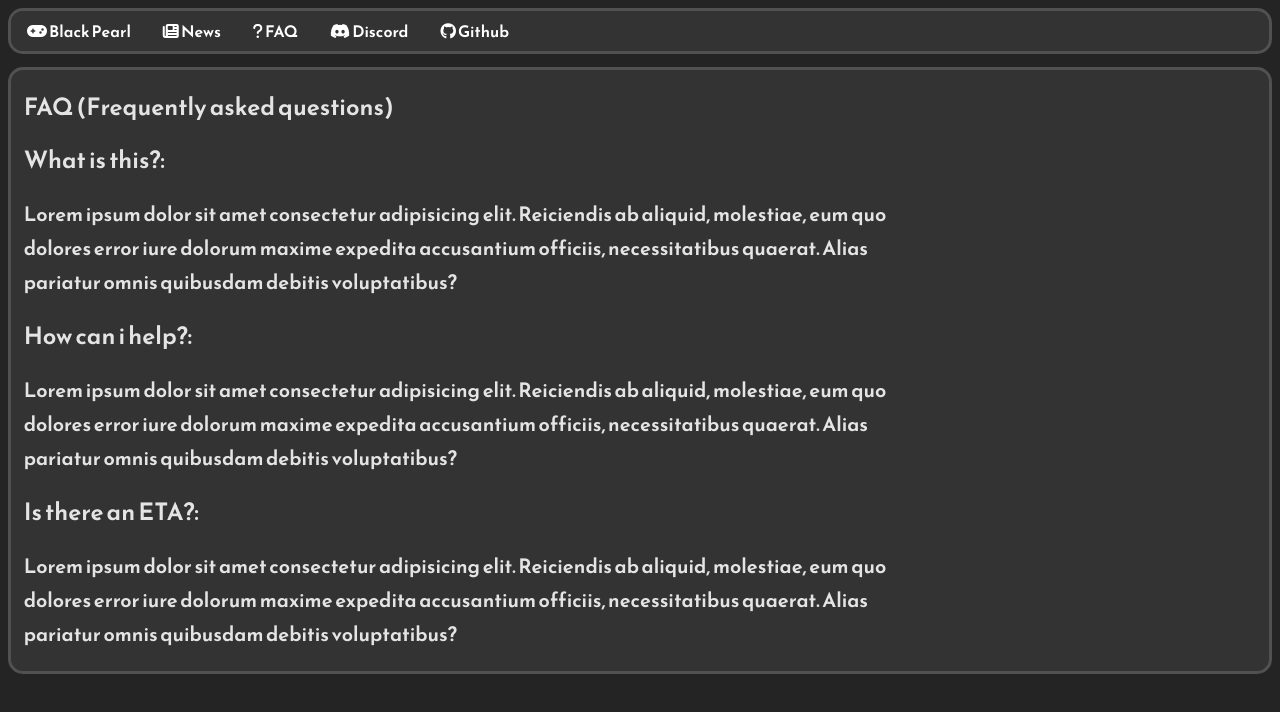
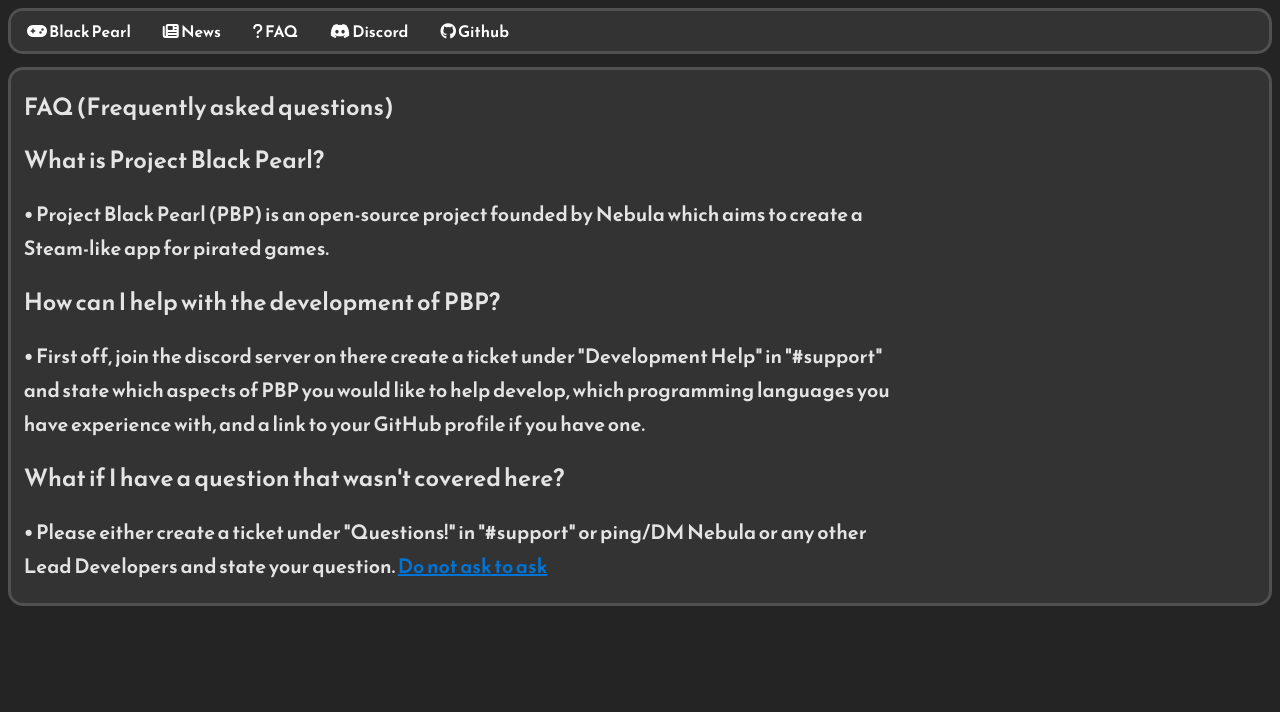
Before and after one commit to ProjectBlackPearl/ProjectBlackPearl.github.io, a Svelte app: page / in a window 1280 px wide. Both pictures are taken after a click on the button "FAQ". Shown: the top 712 px of the page. Built offline with nearby package versions, Linux system fonts and the light colour scheme; no server answers; the database is empty.

Commit message:
Added faq, prob going to change the entire css tho

```diff
--- a/src/app.css
+++ b/src/app.css
@@ -72,6 +72,11 @@
   word-wrap: normal;
 }
 
+.main-text p {
+  padding-left: 0.5vw;
+  padding-right: 0.5vw;
+}
+
 .news {
   font-family: 'Space Grotesk', sans-serif;
   font-size: 1.5rem;
@@ -102,3 +107,7 @@
   font-size: 20px;
   padding-right: 30%;
 }
+
+.faq-time a {
+  color: rgb(0, 116, 212);
+}
--- a/src/components/FAQ.svelte
+++ b/src/components/FAQ.svelte
@@ -1,15 +1,27 @@
 <div class="faq-page border bg">
     <h2>FAQ (Frequently asked questions)</h2>
     <div class="faq-time">
-        <h2>What is this?:</h2>
-        <p>Lorem ipsum dolor sit amet consectetur adipisicing elit. Reiciendis ab aliquid, molestiae, eum quo dolores error iure dolorum maxime expedita accusantium officiis, necessitatibus quaerat. Alias pariatur omnis quibusdam debitis voluptatibus?</p>
+        <h2>
+            What is Project Black Pearl?
+        </h2>
+        <p>
+            • Project Black Pearl (PBP) is an open-source project founded by Nebula which aims to create a Steam-like app for pirated games.
+        </p>
     </div>
     <div class="faq-time">
-        <h2>How can i help?:</h2>
-        <p>Lorem ipsum dolor sit amet consectetur adipisicing elit. Reiciendis ab aliquid, molestiae, eum quo dolores error iure dolorum maxime expedita accusantium officiis, necessitatibus quaerat. Alias pariatur omnis quibusdam debitis voluptatibus?</p>
+        <h2>
+            How can I help with the development of PBP?
+        </h2>
+        <p>
+            • First off, join the discord server on there create a ticket under "Development Help" in "#support" and state which aspects of PBP you would like to help develop, which programming languages you have experience with, and a link to your GitHub profile if you have one.
+        </p>
     </div>
     <div class="faq-time">
-        <h2>Is there an ETA?:</h2>
-        <p>Lorem ipsum dolor sit amet consectetur adipisicing elit. Reiciendis ab aliquid, molestiae, eum quo dolores error iure dolorum maxime expedita accusantium officiis, necessitatibus quaerat. Alias pariatur omnis quibusdam debitis voluptatibus?</p>
+        <h2>
+            What if I have a question that wasn't covered here?
+        </h2>
+        <p>
+            • Please either create a ticket under "Questions!" in "#support" or ping/DM Nebula or any other Lead Developers and state your question. <a href="https://dontasktoask.com/">Do not ask to ask</a>
+        </p>
     </div>
 </div>
```
